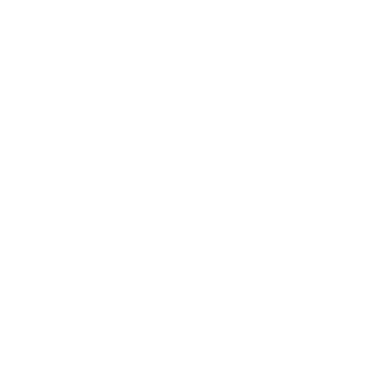
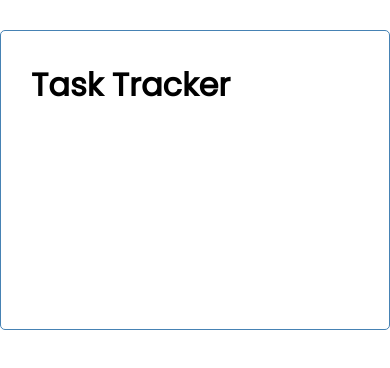
Before and after one commit to fueremi/Vue3-Task_Tracker, a Vue app: page / in a window 390 px wide. Shown: the top 368 px of the page. Built offline with nearby package versions, Linux system fonts and the light colour scheme.

Commit message:
feat(header): to give mobility for ux

```diff
--- a/src/App.vue
+++ b/src/App.vue
@@ -1,8 +1,17 @@
-<template> </template>
+<template>
+  <div class="container">
+    <Header text="Task Tracker" />
+  </div>
+</template>
 
 <script>
+import Header from "@/components/Header";
+
 export default {
   name: "App",
+  components: {
+    Header,
+  },
 };
 </script>
 
--- /dev/null
+++ b/src/components/Header.vue
@@ -0,0 +1,12 @@
+<template>
+  <h1>{{ text }}</h1>
+</template>
+
+<script>
+export default {
+  name: "Header",
+  props: {
+    text: String,
+  },
+};
+</script>
```
